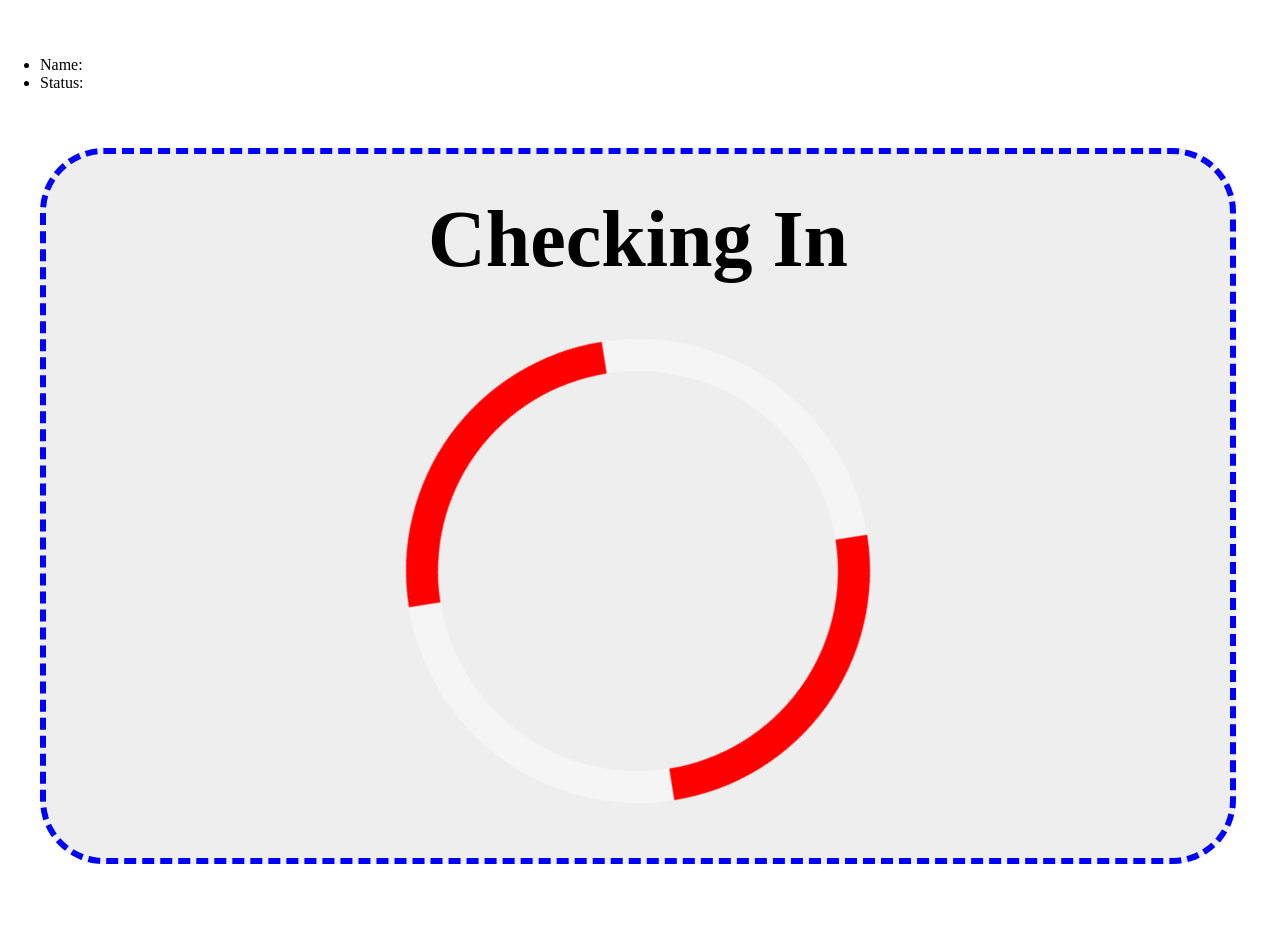
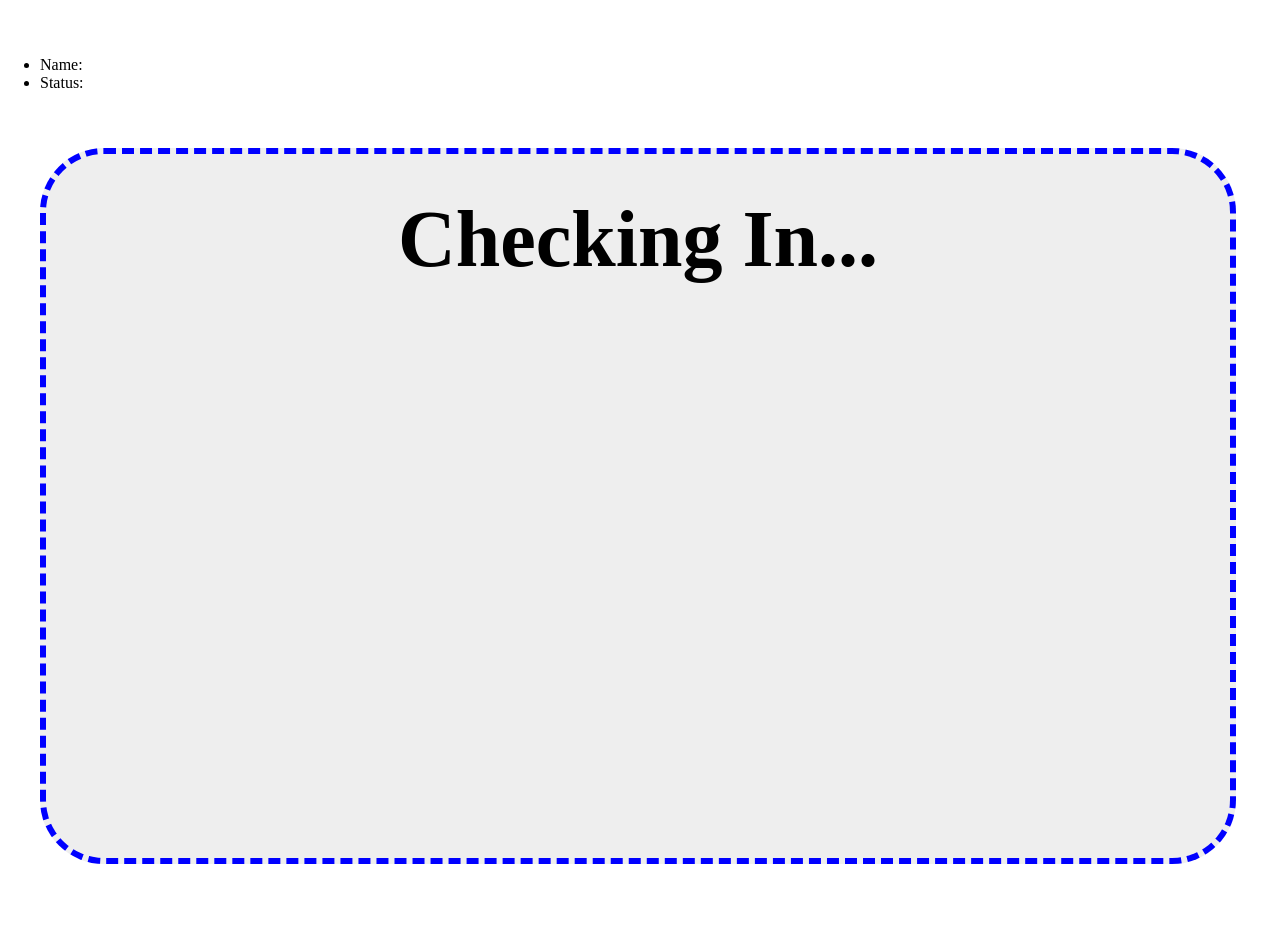
Before and after one commit to melbcc/QR-Code-Reader, a Django app: page /scan in a window 1280 px wide. Shown: the part 3160-4104 px from the top of the page. Run offline with Django 3.2, Linux system fonts and the light colour scheme; parts of the project's set-up code (start-up, migrations or seed data) failed here and were passed over.

Commit message:
removed spinner (it's a bit too much for the rpi to handle)

```diff
--- a/webapp/scanner/templates/scanner.html
+++ b/webapp/scanner/templates/scanner.html
@@ -114,8 +114,8 @@
 
     <!-- ============== Recording Attendance ============== -->
     <div class="screen" id="saving"><div class="section">
-      <h1>Checking In</h1>
-      <div class="spinner"></div>
+      <h1>Checking In...</h1>
+      <!-- <div class="spinner"></div> -->
       <form id="attendanceform">
         {% csrf_token %}
         <input type="hidden" name="contact_id">
```
